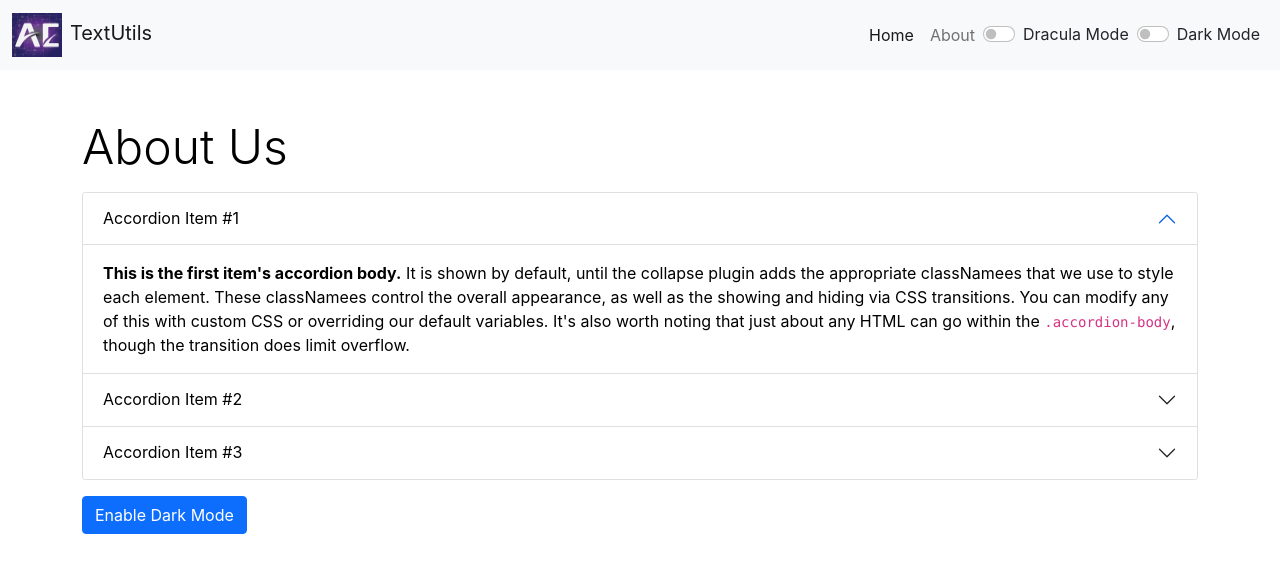
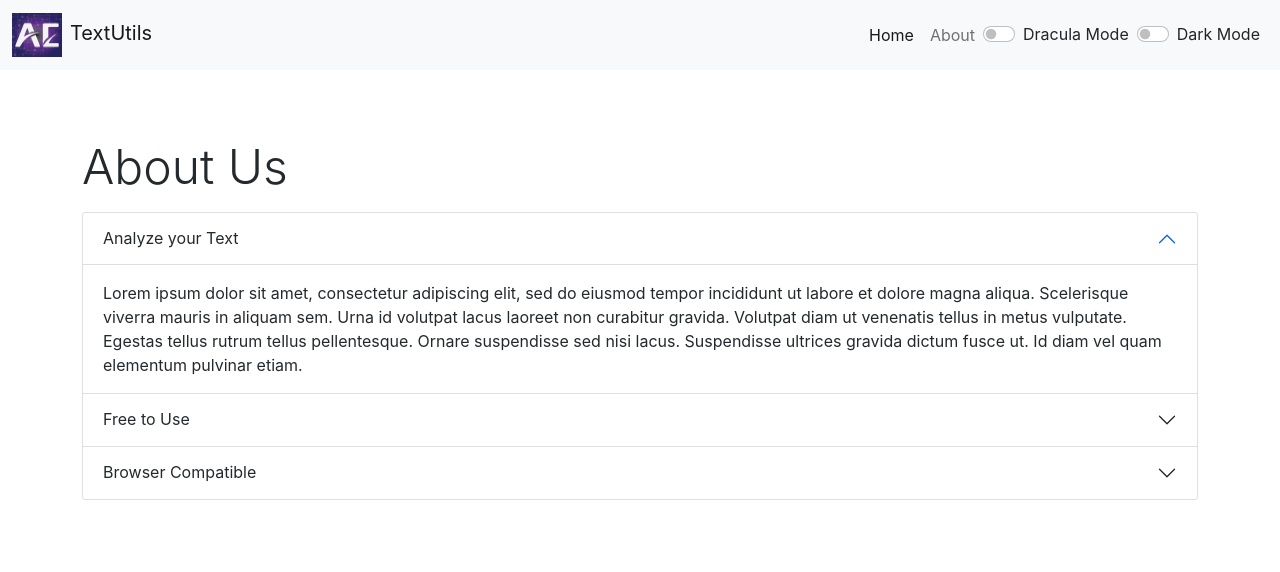
Before and after one commit to Ahsan-Ehtesham/textutils, a React (Create React App) app: page /about in a window 1280 px wide. Shown: the top 572 px of the page. Built offline with nearby package versions, Linux system fonts and the light colour scheme.

Commit message:
Fixing issues in TextUtils

```diff
--- a/public/index.html
+++ b/public/index.html
@@ -6,7 +6,8 @@
   <link rel="icon" href="%PUBLIC_URL%/favicon.ico" />
   <meta name="viewport" content="width=device-width, initial-scale=1" />
   <meta name="theme-color" content="#000000" />
-  <meta name="description" content="TextUtils is an utility to help manipulate the text in the way you want." />
+  <meta name="description" content="TextUtils is an word counter and character counting utility to help manipulate the text in the way you want.
+  It also helps programmers with converting to uppercase, lowercase, snakecase and camelcase as well.You can remove extra spaces and copy the manipulated text too." />
   <link rel="apple-touch-icon" href="%PUBLIC_URL%/favicon-32x32.png" />
   <link rel="manifest" href="%PUBLIC_URL%/manifest.json" />
   <!-- Bootstrap CSS -->
--- a/src/App.js
+++ b/src/App.js
@@ -66,7 +66,7 @@ const App = () => {
         <div className="container my-5">
           <Switch>
             <Route exact path="/about">
-              <About />
+              <About mode={mode} />
             </Route>
             <Route exact path="/">
               <TextForm
--- a/src/components/About.js
+++ b/src/components/About.js
@@ -1,27 +1,9 @@
-import React, { useState } from "react";
+import React from "react";
 
-const About = () => {
-  const [myStyle, setMyStyle] = useState({
-    color: "black",
-    backgroundColor: "white",
-  });
-
-  const [btnText, setBtnText] = useState("Enable Dark Mode");
-
-  const handleDark = () => {
-    if (myStyle.color === "black") {
-      setMyStyle({
-        color: "white",
-        backgroundColor: "black",
-      });
-      setBtnText("Enable Light Mode");
-    } else {
-        setMyStyle({
-            color: "black",
-            backgroundColor: "white",
-          });
-      setBtnText("Enable Dark Mode");
-    }
+const About = (props) => {
+  let myStyle = {
+    color: props.mode === "dark" ? "white" : "#24292e",
+    backgroundColor: props.mode === "dark" ? "#24292e" : "white",
   };
   return (
     <>
@@ -39,7 +21,7 @@ const About = () => {
                 aria-expanded="true"
                 aria-controls="collapseOne"
               >
-                Accordion Item #1
+                Analyze your Text
               </button>
             </h2>
             <div
@@ -49,15 +31,14 @@ const About = () => {
               data-bs-parent="#accordionExample"
             >
               <div className="accordion-body" style={myStyle}>
-                <strong>This is the first item's accordion body.</strong> It is
-                shown by default, until the collapse plugin adds the appropriate
-                classNamees that we use to style each element. These classNamees
-                control the overall appearance, as well as the showing and
-                hiding via CSS transitions. You can modify any of this with
-                custom CSS or overriding our default variables. It's also worth
-                noting that just about any HTML can go within the{" "}
-                <code>.accordion-body</code>, though the transition does limit
-                overflow.
+                Lorem ipsum dolor sit amet, consectetur adipiscing elit, sed do
+                eiusmod tempor incididunt ut labore et dolore magna aliqua.
+                Scelerisque viverra mauris in aliquam sem. Urna id volutpat
+                lacus laoreet non curabitur gravida. Volutpat diam ut venenatis
+                tellus in metus vulputate. Egestas tellus rutrum tellus
+                pellentesque. Ornare suspendisse sed nisi lacus. Suspendisse
+                ultrices gravida dictum fusce ut. Id diam vel quam elementum
+                pulvinar etiam.
               </div>
             </div>
           </div>
@@ -72,7 +53,7 @@ const About = () => {
                 aria-expanded="false"
                 aria-controls="collapseTwo"
               >
-                Accordion Item #2
+                Free to Use
               </button>
             </h2>
             <div
@@ -82,15 +63,14 @@ const About = () => {
               data-bs-parent="#accordionExample"
             >
               <div className="accordion-body" style={myStyle}>
-                <strong>This is the second item's accordion body.</strong> It is
-                hidden by default, until the collapse plugin adds the
-                appropriate classNamees that we use to style each element. These
-                classNamees control the overall appearance, as well as the
-                showing and hiding via CSS transitions. You can modify any of
-                this with custom CSS or overriding our default variables. It's
-                also worth noting that just about any HTML can go within the{" "}
-                <code>.accordion-body</code>, though the transition does limit
-                overflow.
+                Lorem ipsum dolor sit amet, consectetur adipiscing elit, sed do
+                eiusmod tempor incididunt ut labore et dolore magna aliqua.
+                Scelerisque viverra mauris in aliquam sem. Urna id volutpat
+                lacus laoreet non curabitur gravida. Volutpat diam ut venenatis
+                tellus in metus vulputate. Egestas tellus rutrum tellus
+                pellentesque. Ornare suspendisse sed nisi lacus. Suspendisse
+                ultrices gravida dictum fusce ut. Id diam vel quam elementum
+                pulvinar etiam.
               </div>
             </div>
           </div>
@@ -105,7 +85,7 @@ const About = () => {
                 aria-expanded="false"
                 aria-controls="collapseThree"
               >
-                Accordion Item #3
+                Browser Compatible
               </button>
             </h2>
             <div
@@ -115,27 +95,17 @@ const About = () => {
               data-bs-parent="#accordionExample"
             >
               <div className="accordion-body" style={myStyle}>
-                <strong>This is the third item's accordion body.</strong> It is
-                hidden by default, until the collapse plugin adds the
-                appropriate classNamees that we use to style each element. These
-                classNamees control the overall appearance, as well as the
-                showing and hiding via CSS transitions. You can modify any of
-                this with custom CSS or overriding our default variables. It's
-                also worth noting that just about any HTML can go within the{" "}
-                <code>.accordion-body</code>, though the transition does limit
-                overflow.
+                Lorem ipsum dolor sit amet, consectetur adipiscing elit, sed do
+                eiusmod tempor incididunt ut labore et dolore magna aliqua.
+                Scelerisque viverra mauris in aliquam sem. Urna id volutpat
+                lacus laoreet non curabitur gravida. Volutpat diam ut venenatis
+                tellus in metus vulputate. Egestas tellus rutrum tellus
+                pellentesque. Ornare suspendisse sed nisi lacus. Suspendisse
+                ultrices gravida dictum fusce ut. Id diam vel quam elementum
+                pulvinar etiam.
               </div>
             </div>
           </div>
-        </div>
-        <div className="mt-3">
-          <button
-            type="button"
-            className="btn btn-primary"
-            onClick={handleDark}
-          >
-            {btnText}
-          </button>
         </div>
       </div>
     </>
--- a/src/components/Alert.js
+++ b/src/components/Alert.js
@@ -6,14 +6,16 @@ const Alert = (props) => {
     return lower.charAt(0).toUpperCase() + lower.slice(1);
   };
   return (
-    props.alert && (
+    <div style={{height:'20px'}}>
+      {props.alert && (
         <div
           className={`alert alert-${props.alert.type} fade show`}
           role="alert"
         >
           <strong>{capitalize(props.alert.type)}</strong>:{props.alert.msg}
         </div>
-    )
+      )}
+    </div>
   );
 };
 
--- a/src/components/TextForm.js
+++ b/src/components/TextForm.js
@@ -78,6 +78,7 @@ const TextForm = (props) => {
       <button
         type="button"
         className="btn btn-primary mt-3 me-2"
+        disabled={text.length===0}
         onClick={handleUpClick}
       >
         Uppercase
@@ -85,6 +86,7 @@ const TextForm = (props) => {
       <button
         type="button"
         className="btn btn-primary mt-3 me-2"
+        disabled={text.length===0}
         onClick={handleLowerClick}
       >
         Lowercase
@@ -92,6 +94,7 @@ const TextForm = (props) => {
       <button
         type="button"
         className="btn btn-primary mt-3 me-2"
+        disabled={text.length===0}
         onClick={handleCamClick}
       >
         Camel case
@@ -99,6 +102,7 @@ const TextForm = (props) => {
       <button
         type="button"
         className="btn btn-primary mt-3 me-2"
+        disabled={text.length===0}
         onClick={handleSnakeClick}
       >
         Snake case
@@ -106,6 +110,7 @@ const TextForm = (props) => {
       <button
         type="button"
         className="btn btn-primary mt-3 me-2"
+        disabled={text.length===0}
         onClick={handleCopy}
       >
         Copy
@@ -113,6 +118,7 @@ const TextForm = (props) => {
       <button
         type="button"
         className="btn btn-primary mt-3 me-2"
+        disabled={text.length===0}
         onClick={handleExtraSpaces}
       >
         Remove Extra Spaces
@@ -120,6 +126,7 @@ const TextForm = (props) => {
       <button
         type="button"
         className="btn btn-primary mt-3"
+        disabled={text.length===0}
         onClick={handleClearClick}
       >
         Clear Text
```
Lines whose indentation alone changed are shown as unchanged.
